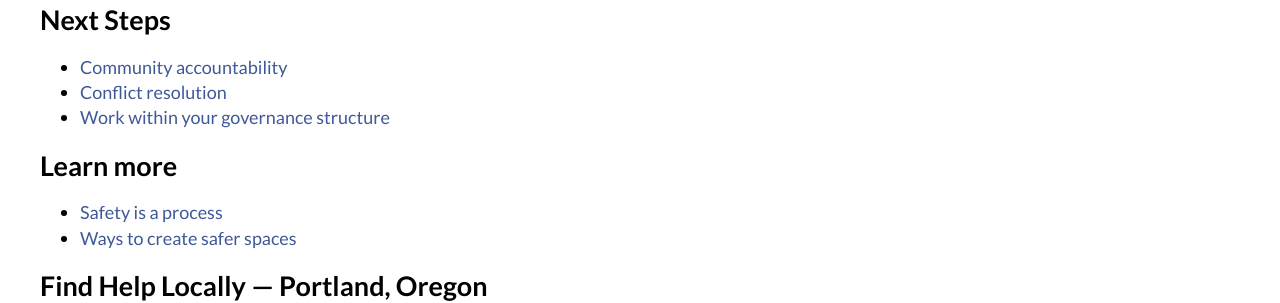
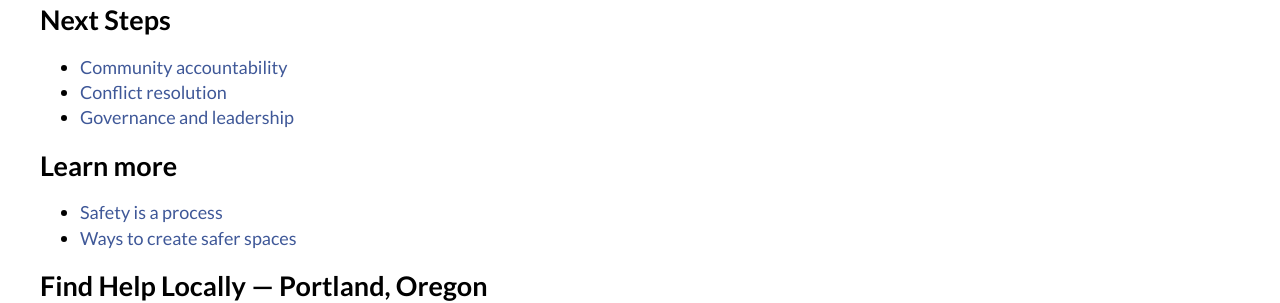
Before and after one commit to safetyfirstpdx/safetyfirstpdx.github.io, a Jekyll site: the page built from resources/index.md, in a window 1280 px wide. Shown: the part 378-681 px from the top of the page. Built offline with Jekyll 4.4.1, drawn with Linux system fonts in a browser that asks for light colours; nearby versions of some CDN libraries.

Commit message:
Fixing the other problem with the governance link

```diff
--- a/resources/index.md
+++ b/resources/index.md
@@ -14,7 +14,7 @@ title: Resource Guide
 
 * [Community accountability](accountability.html)
 * [Conflict resolution](conflict_resolution.html)
-* [Work within your governance structure](resources/governance.html)
+* [Governance and leadership](governance.html)
 
 ## Learn more
 
```
